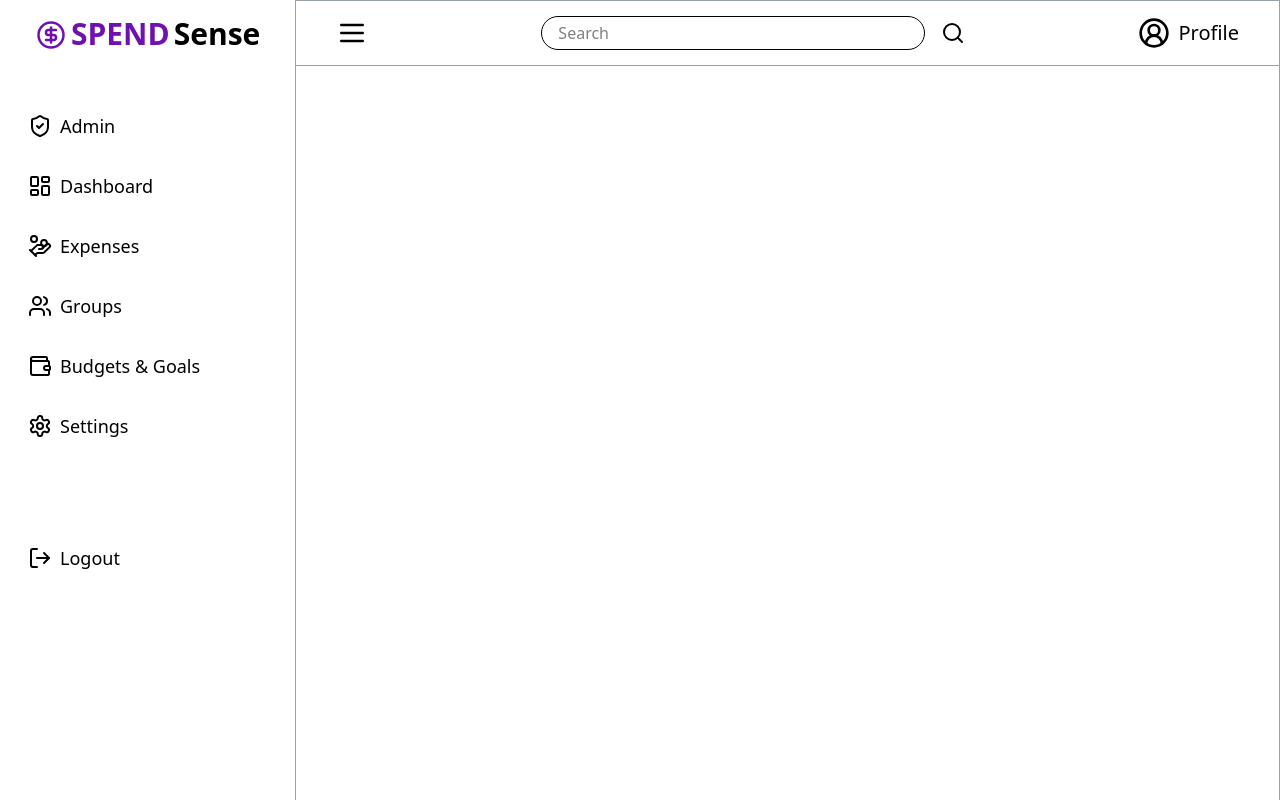
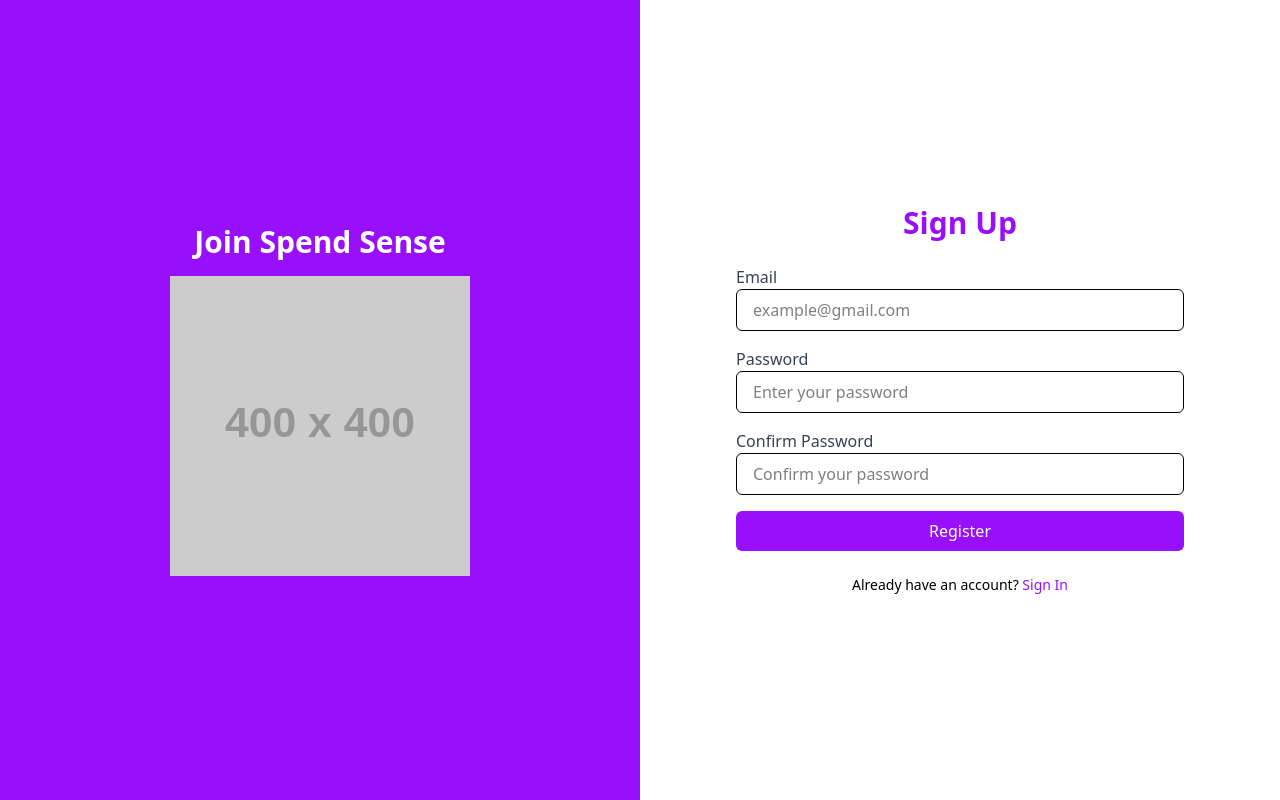
Before and after one commit to madhav2606/Expense-Tracker-Opensoft, a React (Vite) app in the folder frontend/: page /signup in a window 1280 px wide. Before the commit this address led to /. Shown: the top 800 px of the page. Built offline with nearby package versions, Linux system fonts and the light colour scheme.

Commit message:
routes for authentication

```diff
--- a/frontend/src/Layout.jsx
+++ b/frontend/src/Layout.jsx
@@ -3,8 +3,8 @@ import { BrowserRouter as Router, Routes, Route } from "react-router-dom";
 import Sidebar from "./components/AppLayout/Sidebar";
 import Footer from "./components/AppLayout/Footer";
 import Navbar from "./components/AppLayout/Navbar";
-import SignInPage from "./components/Sign_in/SignInPage";
-import SignUpPage from "./components/Sign_in/SignUpPage";
+import SignInPage from "./components/Authentication/SignInPage";
+import SignUpPage from "./components/Authentication/SignUpPage";
 import App from "./components/AppLayout/App";
 
 const Layout = () => {
--- a/frontend/src/components/AppLayout/App.jsx
+++ b/frontend/src/components/AppLayout/App.jsx
@@ -6,12 +6,15 @@ import AdminDash from "../Admin/AdminDash"
 import BudgetGoals from "../Budget/BudgetGoals"
 import GroupBill from "../Groups/GroupBill"
 import Settings from "../AppSettings/Settings"
+import ExpenseList from "../Dashboard/ExpenseList"
+import SignUpPage from "../Authentication/SignUpPage"
+import SignInPage from "../Authentication/SignInPage"
 
 function App() {
   return (
     <div className="min-h-screen">
         <Routes>
-          <Route path="/expenses" element={<Expenses />} />
+          <Route path="/expenses" element={<ExpenseList />} />
           <Route path="/admin" element={<AdminDash />} />
           <Route path="/budget" element={<BudgetGoals />} />
           <Route path="/groups" element={<GroupBill />} />
--- a/frontend/src/components/Sign_in/SignUpPage.jsx
+++ b/frontend/src/components/Authentication/SignInPage.jsx
@@ -1,18 +1,14 @@
 import React, { useState } from "react";
 import { Link } from "react-router-dom";
+import SignInImg from "./Illustration.jpg"
 
-const SignUpPage = () => {
+const SignInPage = () => {
   const [email, setEmail] = useState("");
   const [password, setPassword] = useState("");
-  const [confirmPassword, setConfirmPassword] = useState("");
 
   const handleSubmit = (e) => {
     e.preventDefault();
-    if (password !== confirmPassword) {
-      alert("Passwords do not match!");
-    } else {
-      alert("Sign Up Successful!");
-    }
+    alert("Sign In Successful!");
   };
 
   return (
@@ -20,9 +16,9 @@ const SignUpPage = () => {
       {/* Left Side: Illustration */}
       <div className="hidden md:flex items-center justify-center bg-purple-600 text-white w-full md:w-1/2">
         <div className="text-center p-10">
-          <h1 className="text-3xl font-bold mb-4">Join Spend Sense</h1>
+          <h1 className="text-3xl font-bold mb-4">Welcome to Spend Sense</h1>
           <img
-            src="https://via.placeholder.com/400"
+            src={SignInImg}
             alt="Illustration"
             className="w-3/4 mx-auto"
           />
@@ -33,9 +29,25 @@ const SignUpPage = () => {
       <div className="flex items-center justify-center w-full md:w-1/2 p-10 bg-white">
         <div className="max-w-md w-full">
           <h2 className="text-3xl font-bold text-purple-600 text-center mb-6">
-            Sign Up
+            Sign In
           </h2>
           <form onSubmit={handleSubmit} className="space-y-4">
+            {/* Social Login */}
+            <button
+              type="button"
+              className="w-full bg-red-500 hover:bg-red-600 text-white font-medium py-2 px-4 rounded-md"
+            >
+              Login with Google
+            </button>
+            <button
+              type="button"
+              className="w-full bg-blue-500 hover:bg-blue-600 text-white font-medium py-2 px-4 rounded-md"
+            >
+              Login with Facebook
+            </button>
+
+            <div className="text-center text-gray-500">OR</div>
+
             {/* Email Input */}
             <div>
               <label className="block text-gray-700 font-medium">Email</label>
@@ -64,34 +76,28 @@ const SignUpPage = () => {
               />
             </div>
 
-            {/* Confirm Password Input */}
-            <div>
-              <label className="block text-gray-700 font-medium">
-                Confirm Password
-              </label>
-              <input
-                type="password"
-                value={confirmPassword}
-                onChange={(e) => setConfirmPassword(e.target.value)}
-                placeholder="Confirm your password"
-                className="w-full border rounded-md py-2 px-4 focus:outline-none focus:border-purple-500"
-                required
-              />
-            </div>
-
             {/* Submit Button */}
             <button
               type="submit"
               className="w-full bg-purple-600 hover:bg-purple-700 text-white font-medium py-2 px-4 rounded-md"
             >
-              Register
+              Login
             </button>
           </form>
 
+          <div className="flex justify-between text-sm mt-4">
+            <label>
+              <input type="checkbox" className="mr-2" /> Remember me
+            </label>
+            <a href="#" className="text-purple-500 hover:underline">
+              Forgot Password?
+            </a>
+          </div>
+
           <div className="text-center text-sm mt-6">
-            Already have an account?{" "}
-            <Link to="/" className="text-purple-600 font-medium">
-              Sign In
+            Don't have an account?{" "}
+            <Link to="/signUp" className="text-purple-600 font-medium">
+              Register
             </Link>
           </div>
         </div>
@@ -100,4 +106,4 @@ const SignUpPage = () => {
   );
 };
 
-export default SignUpPage;
+export default SignInPage;
--- a/frontend/src/components/Sign_in/SignInPage.jsx
+++ b/frontend/src/components/Authentication/SignUpPage.jsx
@@ -1,14 +1,18 @@
 import React, { useState } from "react";
 import { Link } from "react-router-dom";
-import SignInImg from "./Illustration.jpg"
 
-const SignInPage = () => {
+const SignUpPage = () => {
   const [email, setEmail] = useState("");
   const [password, setPassword] = useState("");
+  const [confirmPassword, setConfirmPassword] = useState("");
 
   const handleSubmit = (e) => {
     e.preventDefault();
-    alert("Sign In Successful!");
+    if (password !== confirmPassword) {
+      alert("Passwords do not match!");
+    } else {
+      alert("Sign Up Successful!");
+    }
   };
 
   return (
@@ -16,9 +20,9 @@ const SignInPage = () => {
       {/* Left Side: Illustration */}
       <div className="hidden md:flex items-center justify-center bg-purple-600 text-white w-full md:w-1/2">
         <div className="text-center p-10">
-          <h1 className="text-3xl font-bold mb-4">Welcome to Spend Sense</h1>
+          <h1 className="text-3xl font-bold mb-4">Join Spend Sense</h1>
           <img
-            src={SignInImg}
+            src="https://via.placeholder.com/400"
             alt="Illustration"
             className="w-3/4 mx-auto"
           />
@@ -29,25 +33,9 @@ const SignInPage = () => {
       <div className="flex items-center justify-center w-full md:w-1/2 p-10 bg-white">
         <div className="max-w-md w-full">
           <h2 className="text-3xl font-bold text-purple-600 text-center mb-6">
-            Sign In
+            Sign Up
           </h2>
           <form onSubmit={handleSubmit} className="space-y-4">
-            {/* Social Login */}
-            <button
-              type="button"
-              className="w-full bg-red-500 hover:bg-red-600 text-white font-medium py-2 px-4 rounded-md"
-            >
-              Login with Google
-            </button>
-            <button
-              type="button"
-              className="w-full bg-blue-500 hover:bg-blue-600 text-white font-medium py-2 px-4 rounded-md"
-            >
-              Login with Facebook
-            </button>
-
-            <div className="text-center text-gray-500">OR</div>
-
             {/* Email Input */}
             <div>
               <label className="block text-gray-700 font-medium">Email</label>
@@ -76,28 +64,34 @@ const SignInPage = () => {
               />
             </div>
 
+            {/* Confirm Password Input */}
+            <div>
+              <label className="block text-gray-700 font-medium">
+                Confirm Password
+              </label>
+              <input
+                type="password"
+                value={confirmPassword}
+                onChange={(e) => setConfirmPassword(e.target.value)}
+                placeholder="Confirm your password"
+                className="w-full border rounded-md py-2 px-4 focus:outline-none focus:border-purple-500"
+                required
+              />
+            </div>
+
             {/* Submit Button */}
             <button
               type="submit"
               className="w-full bg-purple-600 hover:bg-purple-700 text-white font-medium py-2 px-4 rounded-md"
             >
-              Login
+              Register
             </button>
           </form>
 
-          <div className="flex justify-between text-sm mt-4">
-            <label>
-              <input type="checkbox" className="mr-2" /> Remember me
-            </label>
-            <a href="#" className="text-purple-500 hover:underline">
-              Forgot Password?
-            </a>
-          </div>
-
           <div className="text-center text-sm mt-6">
-            Don't have an account?{" "}
-            <Link to="/signup" className="text-purple-600 font-medium">
-              Register
+            Already have an account?{" "}
+            <Link to="/signIn" className="text-purple-600 font-medium">
+              Sign In
             </Link>
           </div>
         </div>
@@ -106,4 +100,4 @@ const SignInPage = () => {
   );
 };
 
-export default SignInPage;
+export default SignUpPage;
--- a/frontend/src/main.jsx
+++ b/frontend/src/main.jsx
@@ -3,12 +3,19 @@ import { createRoot } from 'react-dom/client'
 import './index.css'
 import App from './components/AppLayout/App.jsx'
 import Layout from './Layout.jsx'
-import { BrowserRouter } from 'react-router-dom'
+import { BrowserRouter, Routes, Route } from 'react-router-dom'
+import SignUpPage from './components/Authentication/SignUpPage.jsx'
+import SignInPage from './components/Authentication/SignInPage.jsx'
 
 createRoot(document.getElementById('root')).render(
   <StrictMode>
     <BrowserRouter>
-      <Layout />
+      <Routes>
+        <Route path="/" element={<Layout />} />
+        <Route path="/signup" element={<SignUpPage />} />
+        <Route path="/signIn" element={<SignInPage />} />
+        //route path for forgot password
+      </Routes>
     </BrowserRouter>
   </StrictMode>,
 )
```
Also changed, not shown: frontend/src/components/Authentication/Illustration.jpg (renamed from frontend/src/components/Sign_in/Illustration.jpg).
